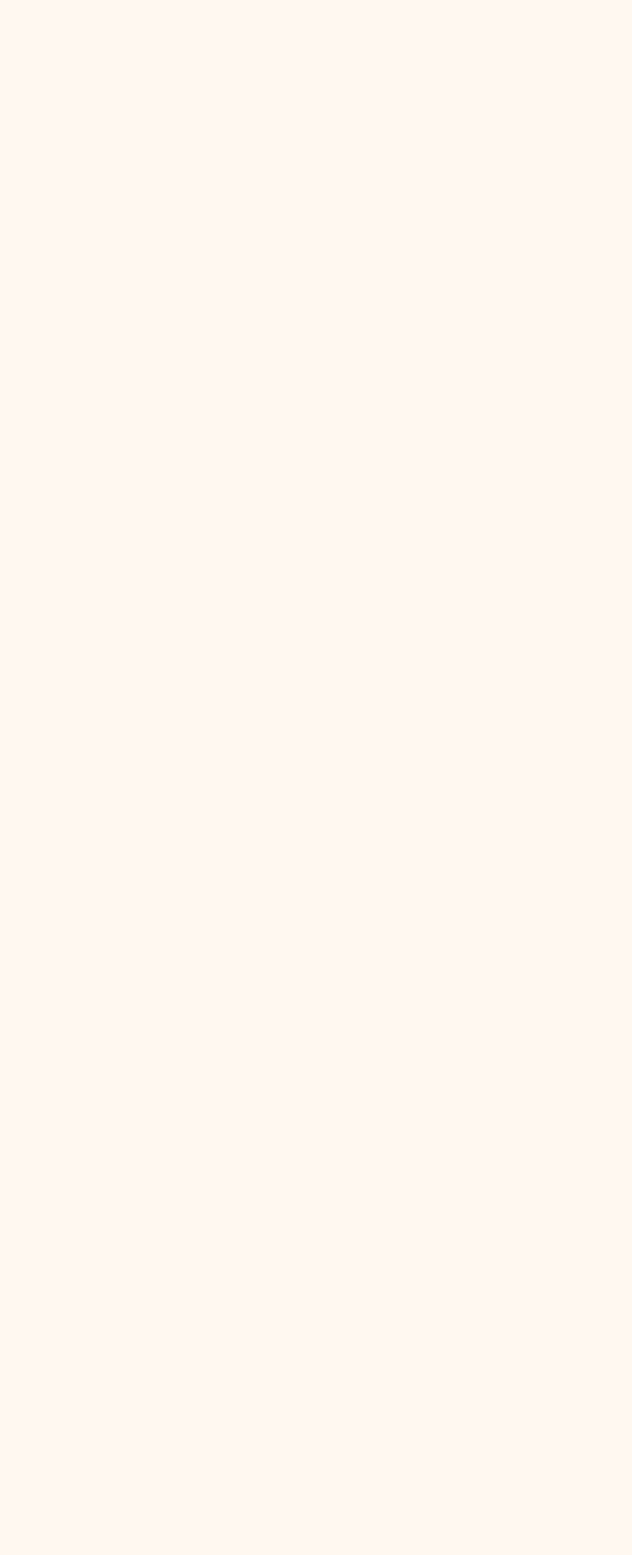
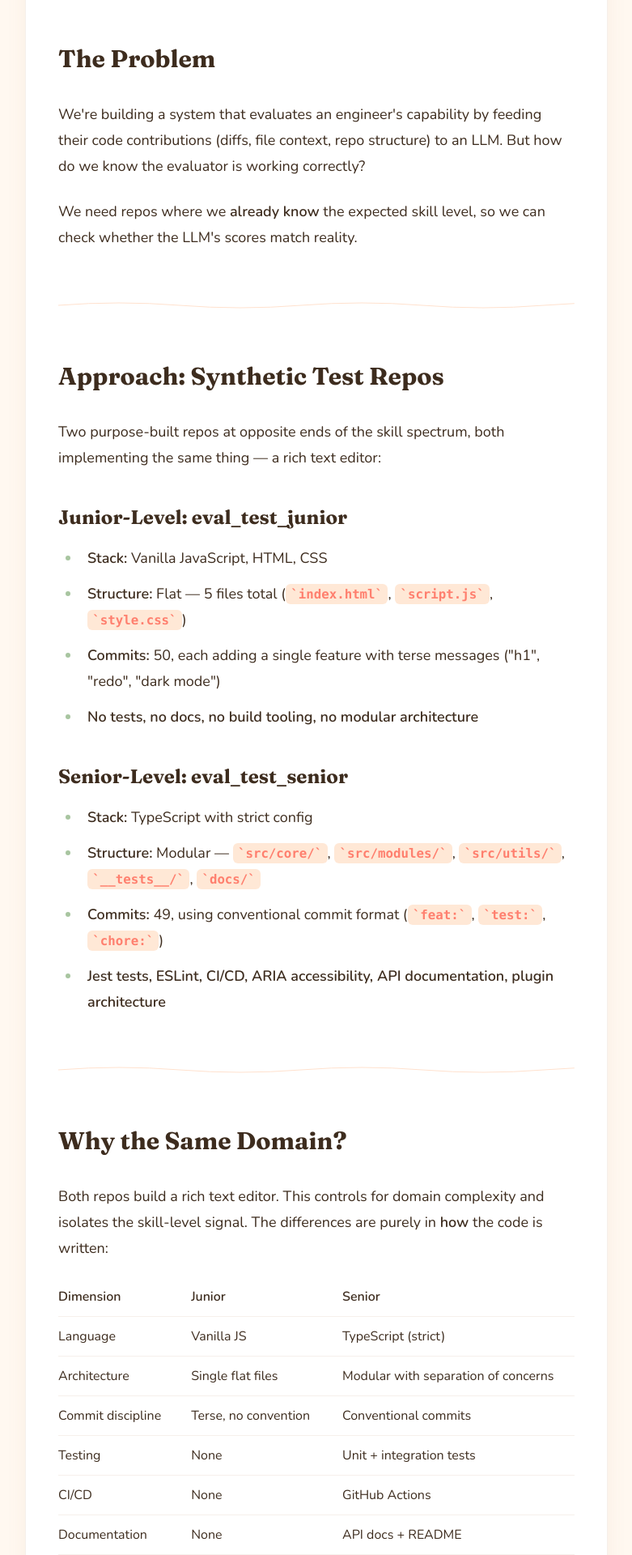
Before and after one commit to carterwu/carterwu.github.io, a Next.js app: page /posts/eval-baseline-test in a window 1280 px wide. Before the commit this address had no page. Shown: the part 860-2780 px from the top of the page at 81% size, without its empty margins (249-1030 px from the left). Before the commit the page ends 800 px from the top, so only its background shows below. Built offline with nearby package versions, Linux system fonts and the light colour scheme.

Commit message:
Add evaluation baseline test post and task notes

```diff
--- /dev/null
+++ b/posts/eval-baseline-test.ts
@@ -0,0 +1,89 @@
+import type { BlogPost } from './index';
+
+export const post: BlogPost = {
+  slug: 'eval-baseline-test',
+  title: 'Baseline Testing for LLM-Based Engineering Evaluation',
+  date: '2026-02-23',
+  author: 'Carter Wu',
+  content: `
+# Baseline Testing for LLM-Based Engineering Evaluation
+
+Before running an LLM-based evaluator against real-world repos, we need controlled test fixtures to verify the pipeline works and the scoring makes sense. This post documents the baseline testing approach.
+
+---
+
+## The Problem
+
+We're building a system that evaluates an engineer's capability by feeding their code contributions (diffs, file context, repo structure) to an LLM. But how do we know the evaluator is working correctly?
+
+We need repos where we **already know** the expected skill level, so we can check whether the LLM's scores match reality.
+
+---
+
+## Approach: Synthetic Test Repos
+
+Two purpose-built repos at opposite ends of the skill spectrum, both implementing the same thing — a rich text editor:
+
+### Junior-Level: eval_test_junior
+
+- **Stack:** Vanilla JavaScript, HTML, CSS
+- **Structure:** Flat — 5 files total (\`index.html\`, \`script.js\`, \`style.css\`)
+- **Commits:** 50, each adding a single feature with terse messages ("h1", "redo", "dark mode")
+- **No tests, no docs, no build tooling, no modular architecture**
+
+### Senior-Level: eval_test_senior
+
+- **Stack:** TypeScript with strict config
+- **Structure:** Modular — \`src/core/\`, \`src/modules/\`, \`src/utils/\`, \`__tests__/\`, \`docs/\`
+- **Commits:** 49, using conventional commit format (\`feat:\`, \`test:\`, \`chore:\`)
+- **Jest tests, ESLint, CI/CD, ARIA accessibility, API documentation, plugin architecture**
+
+---
+
+## Why the Same Domain?
+
+Both repos build a rich text editor. This controls for domain complexity and isolates the skill-level signal. The differences are purely in **how** the code is written:
+
+| Dimension | Junior | Senior |
+|---|---|---|
+| Language | Vanilla JS | TypeScript (strict) |
+| Architecture | Single flat files | Modular with separation of concerns |
+| Commit discipline | Terse, no convention | Conventional commits |
+| Testing | None | Unit + integration tests |
+| CI/CD | None | GitHub Actions |
+| Documentation | None | API docs + README |
+| Accessibility | None | ARIA, keyboard navigation |
+
+An LLM evaluator should clearly score these differently across every dimension.
+
+---
+
+## Known Limitations
+
+**Synthetic histories.** Both repos have artificially clean commit progressions — one feature per commit, no bug fixes, no reverts, no refactoring. Real development is messier. The evaluator needs validation against real-world repos too.
+
+**Same domain only.** Doesn't test whether the evaluator generalizes to API backends, CLI tools, data pipelines, or other project types.
+
+**No middle ground.** Only junior and senior endpoints. If the evaluation rubric distinguishes fine-grained levels (P5/P6/P7), a mid-level repo would help test scoring granularity.
+
+---
+
+## What These Repos Test
+
+1. **Pipeline smoke test** — Does the end-to-end flow work? Fetch diffs via REST API, fetch file context, feed to LLM, get scores back.
+
+2. **Sanity check** — Does the LLM consistently rate the senior repo higher than the junior repo? If not, the evaluation prompt or rubric needs work.
+
+3. **Score calibration** — Establish a floor (junior) and ceiling (senior) for score ranges before testing on real repos.
+
+---
+
+## Next Steps
+
+- Run the evaluation pipeline against both repos
+- Validate the expected junior < senior ordering across all scoring dimensions
+- Add a mid-level test repo for finer-grained calibration
+- Test against real open-source repos with known contributor skill levels
+- Expand to different project domains
+  `.trim()
+};
--- a/posts/index.ts
+++ b/posts/index.ts
@@ -1,6 +1,7 @@
 import { post as evalEngineering } from './eval-engeering';
 import { post as gitConcepts } from './git-concepts';
 import { post as evalDataFetching } from './eval-data-fetching';
+import { post as evalBaselineTest } from './eval-baseline-test';
 
 export interface BlogPost {
   slug: string;
@@ -14,6 +15,7 @@ export const allPosts: BlogPost[] = [
   evalEngineering,
   gitConcepts,
   evalDataFetching,
+  evalBaselineTest,
 ];
 
 export function getPostBySlug(slug: string): BlogPost | undefined {
--- /dev/null
+++ b/tasks/baseline_test.md
@@ -0,0 +1,61 @@
+# Baseline Test for LLM-Based Engineering Evaluation
+
+## Problem
+
+We need to determine the standard to evaluate an author's engineering capability with an LLM. The key question is: how do we find the right repos to test on? We want to ensure that the repos we choose are representative of the kinds of code changes we want to evaluate.
+
+## Approach: Synthetic Test Repos
+
+Created two purpose-built repos to serve as baseline test fixtures at opposite ends of the skill spectrum:
+
+### eval_test_junior (Junior-Level)
+- **Repo:** https://github.com/bjzgcai/eval_test_junior
+- **Stack:** Vanilla JavaScript, HTML, CSS
+- **Structure:** Flat — 5 files total (`index.html`, `script.js`, `style.css`, `.gitignore`, `LICENSE`)
+- **Commits:** 50, each adding a single feature with terse messages ("h1", "redo", "dark mode")
+- **Characteristics:** No tests, no docs, no build tooling, no modular architecture
+
+### eval_test_senior (Senior-Level)
+- **Repo:** https://github.com/bjzgcai/eval_test_senior
+- **Stack:** TypeScript with strict config
+- **Structure:** Modular — `src/core/`, `src/modules/`, `src/utils/`, `__tests__/`, `docs/`, `.github/workflows/`
+- **Commits:** 49, using conventional commit format (`feat:`, `test:`, `chore:`, `docs:`, `ci:`)
+- **Characteristics:** Jest tests, ESLint, CI/CD pipeline, ARIA accessibility, API documentation, plugin architecture
+
+### Why These Repos
+
+Both repos build the same thing (a rich text editor), which controls for domain complexity and isolates the skill-level signal. The differences show up in:
+
+| Dimension | Junior | Senior |
+|---|---|---|
+| Language choice | Vanilla JS | TypeScript (strict) |
+| Architecture | Single flat files | Modular with separation of concerns |
+| Commit discipline | Terse, no convention | Conventional commits, atomic features |
+| Testing | None | Unit + integration tests |
+| CI/CD | None | GitHub Actions |
+| Documentation | None | API docs + README |
+| Accessibility | None | ARIA, keyboard navigation |
+
+## Known Limitations
+
+1. **Synthetic histories** — Both repos have artificially clean commit progressions (one feature per commit, no bug fixes, no reverts, no refactoring). Real development is messier. The evaluator should eventually be validated against real-world repos.
+
+2. **Same domain** — Both are rich text editors. Doesn't test whether the evaluator generalizes to other project types (API backends, CLI tools, data pipelines).
+
+3. **No mid-level** — Only junior and senior, no intermediate. If the evaluation rubric needs to distinguish fine-grained levels (e.g., P5/P6/P7), an intermediate repo would help test scoring granularity.
+
+## Purpose
+
+These repos serve as:
+
+- **Smoke test** — Verify the pipeline works end-to-end: fetch diffs via REST API, fetch file context, feed to LLM, get evaluation scores.
+- **Sanity check** — Confirm the LLM consistently rates the senior repo higher than the junior repo across evaluation dimensions.
+- **Calibration baseline** — Establish a floor (junior) and ceiling (senior) for score ranges before testing on real repos.
+
+## Next Steps
+
+- [ ] Run the evaluation pipeline against both repos
+- [ ] Compare LLM scores to validate expected junior < senior ordering
+- [ ] Add a mid-level test repo for finer-grained calibration
+- [ ] Validate against real (non-synthetic) open-source repos
+- [ ] Test across different project domains
```
